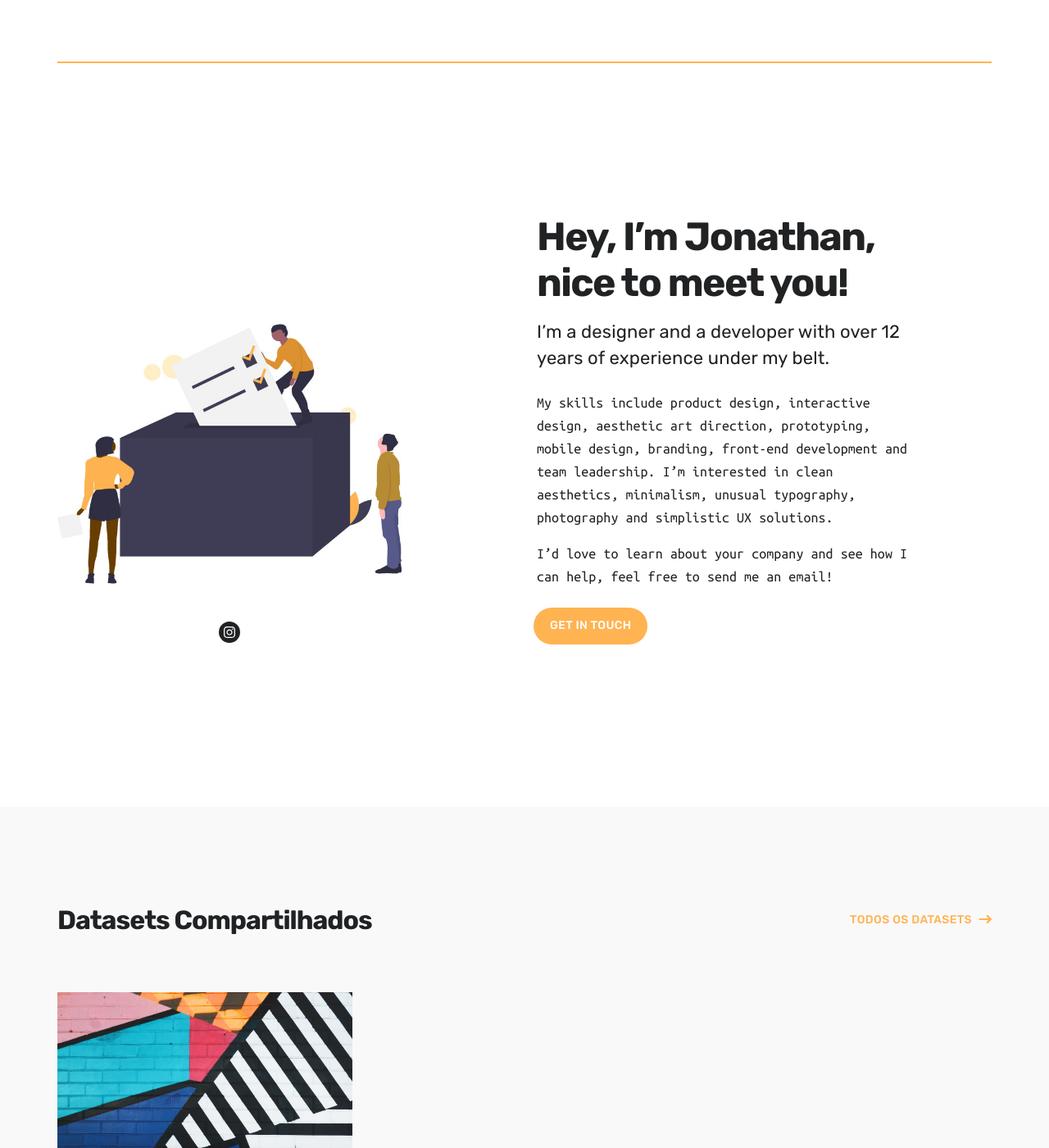
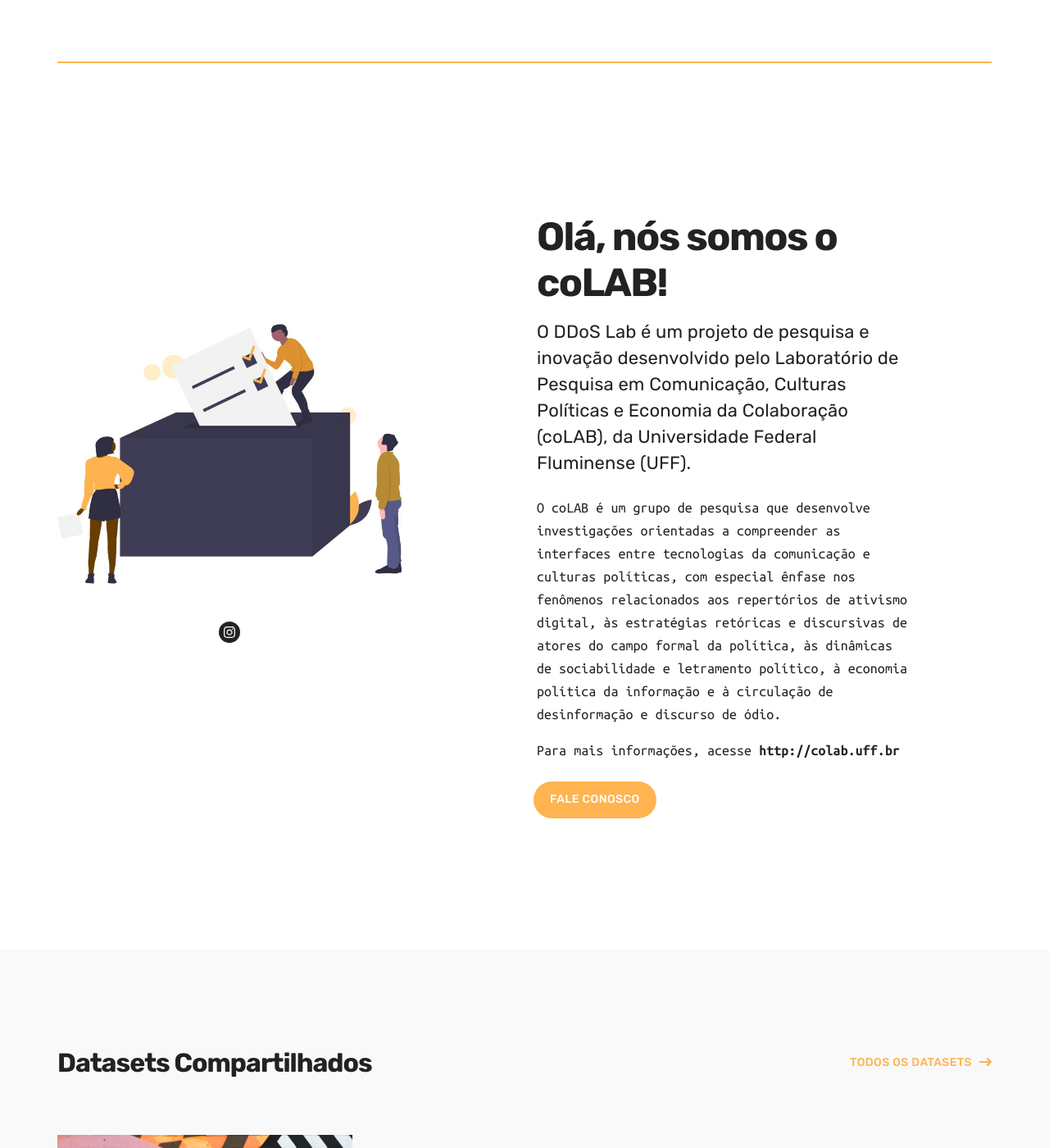
Before and after one commit to coLAB-UFF/ddoslab, a Jekyll site: the page built from index.html, in a window 1280 px wide and 1400 px high, scrolled down 1643 px. Shown: the whole window at 82% size. Built offline with Jekyll 4.4.1, drawn with Linux system fonts in a browser that asks for light colours; nearby versions of some CDN libraries.

Commit message:
Update section__about.html

```diff
--- a/_includes/section__about.html
+++ b/_includes/section__about.html
@@ -11,16 +11,14 @@
     </div>
 
     <div class="about__content">
-      <h2 class="title">Hey, I’m Jonathan, nice to meet you!</h2>
-      <p class="subtitle subtitle--light">I’m a designer and a developer with over 12 years of experience under my belt.
+      <h2 class="title">Olá, nós somos o coLAB!</h2>
+      <p class="subtitle subtitle--light">O DDoS Lab é um projeto de pesquisa e inovação desenvolvido pelo Laboratório de Pesquisa em Comunicação, Culturas Políticas e Economia da Colaboração (coLAB), da Universidade Federal Fluminense (UFF).
       </p>
 
-      <p>My skills include product design, interactive design, aesthetic art direction, prototyping, mobile design,
-        branding, front-end development and team leadership. I’m interested in clean aesthetics, minimalism, unusual
-        typography, photography and simplistic UX solutions.</p>
-      <p>I’d love to learn about your company and see how I can help, feel free to send me an email!</p>
+      <p>O coLAB é um grupo de pesquisa que desenvolve investigações orientadas a compreender as interfaces entre tecnologias da comunicação e culturas políticas, com especial ênfase nos fenômenos relacionados aos repertórios de ativismo digital, às estratégias retóricas e discursivas de atores do campo formal da política, às dinâmicas de sociabilidade e letramento político, à economia política da informação e à circulação de desinformação e discurso de ódio.</p>
+      <p>Para mais informações, acesse <a href="http://colab.uff.br">http://colab.uff.br</a></p>
 
-      <a href="#" class="cta button--fill contact-trigger js-contact">Get in Touch</a>
+      <a href="#" class="cta button--fill contact-trigger js-contact">Fale Conosco</a>
     </div>
   </div>
 </section>
```
